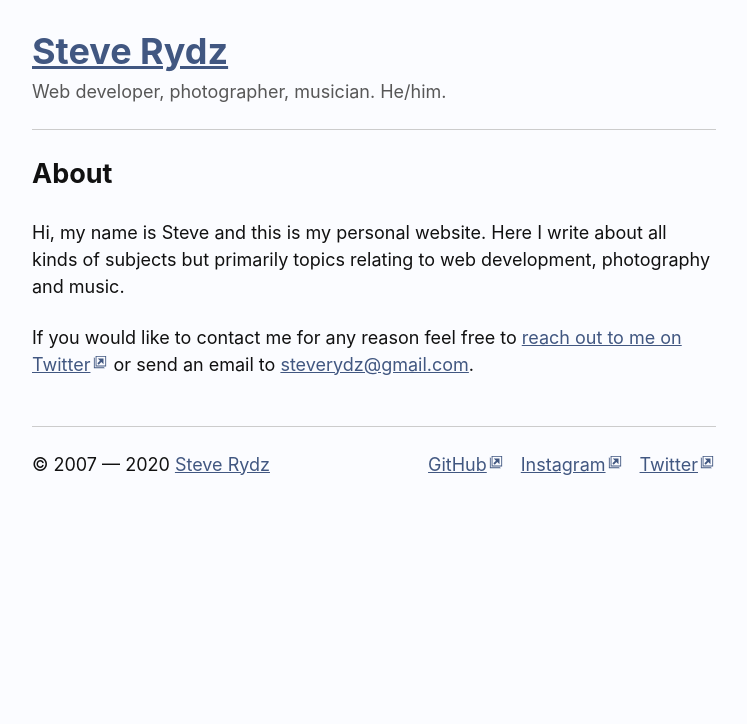
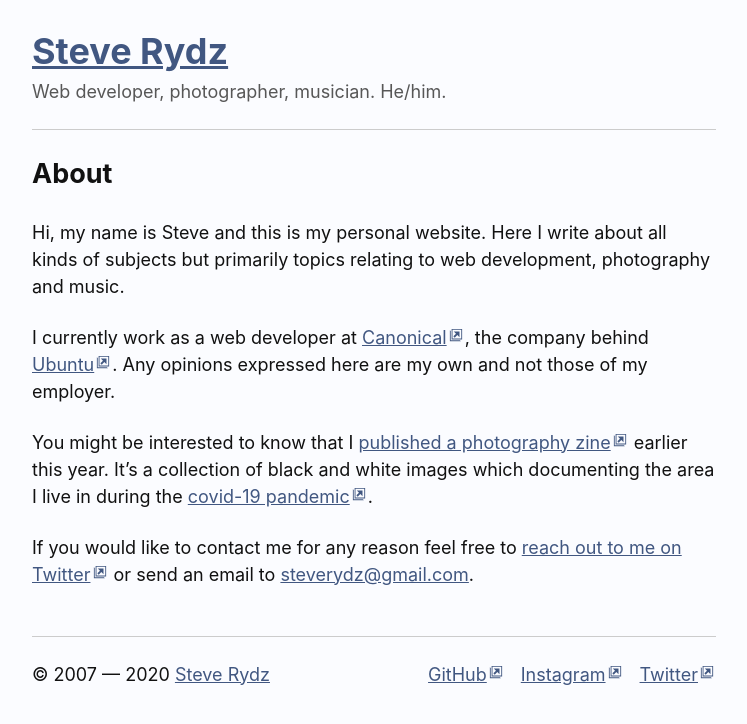
Before and after one commit to steverydz/steverydz.github.io, a Jekyll site: the page built from about.md, in a window 1280 px wide. Shown: the top 724 px of the page, without its empty margins (266-1013 px from the left). Built offline with Jekyll 4.4.1, drawn with Linux system fonts in a browser that asks for light colours.

Commit message:
Update about page

```diff
--- a/about.md
+++ b/about.md
@@ -5,4 +5,8 @@ title: About
 
 Hi, my name is Steve and this is my personal website. Here I write about all kinds of subjects but primarily topics relating to web development, photography and music.
 
+I currently work as a web developer at [Canonical](https://canonical.com), the company behind [Ubuntu](https://ubuntu.com). Any opinions expressed here are my own and not those of my employer.
+
+You might be interested to know that I [published a photography zine](https://steverydz.bigcartel.com/product/safe-distance-zine) earlier this year. It&rsquo;s a collection of black and white images which documenting the area I live in during the [covid-19 pandemic](https://en.wikipedia.org/wiki/COVID-19_pandemic).
+
 If you would like to contact me for any reason feel free to [reach out to me on Twitter](https://twitter.com/steverydz) or send an email to [steverydz@gmail.com](mailto:steverydz@gmail.com).
```
